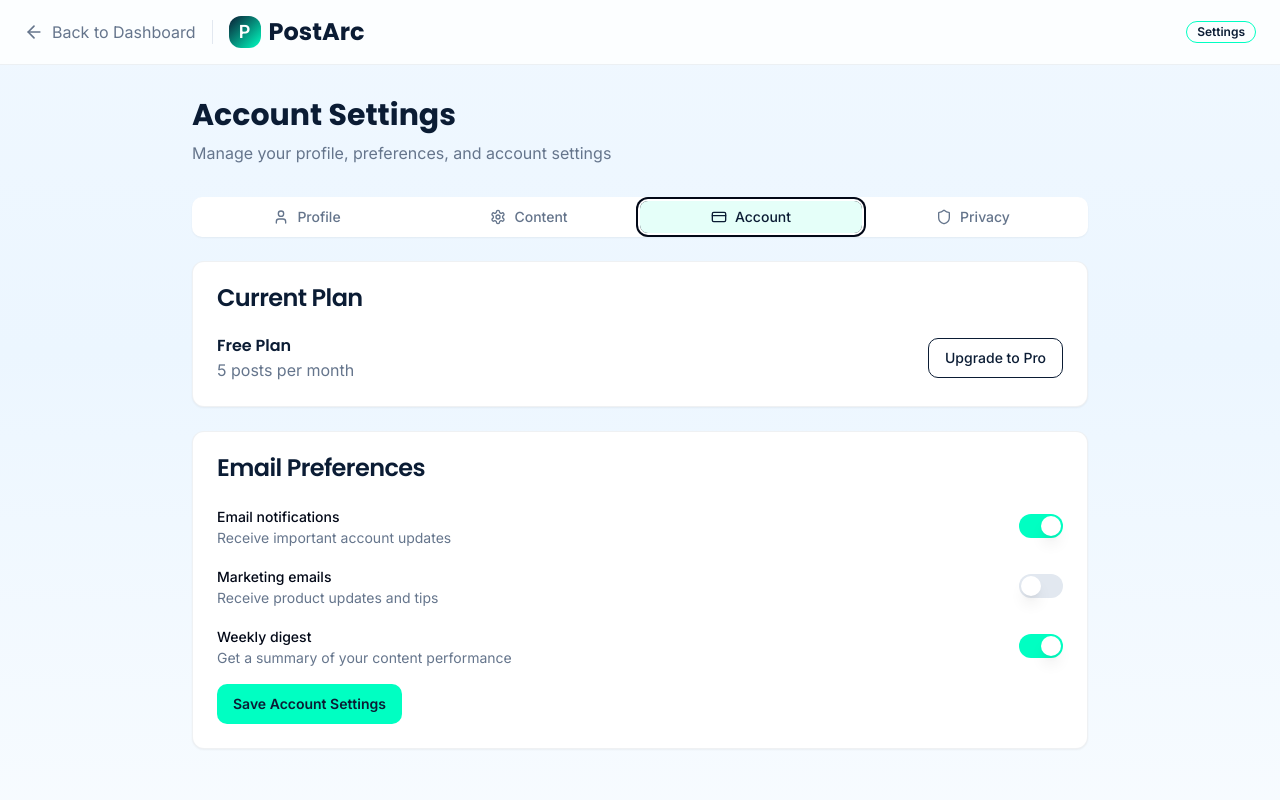
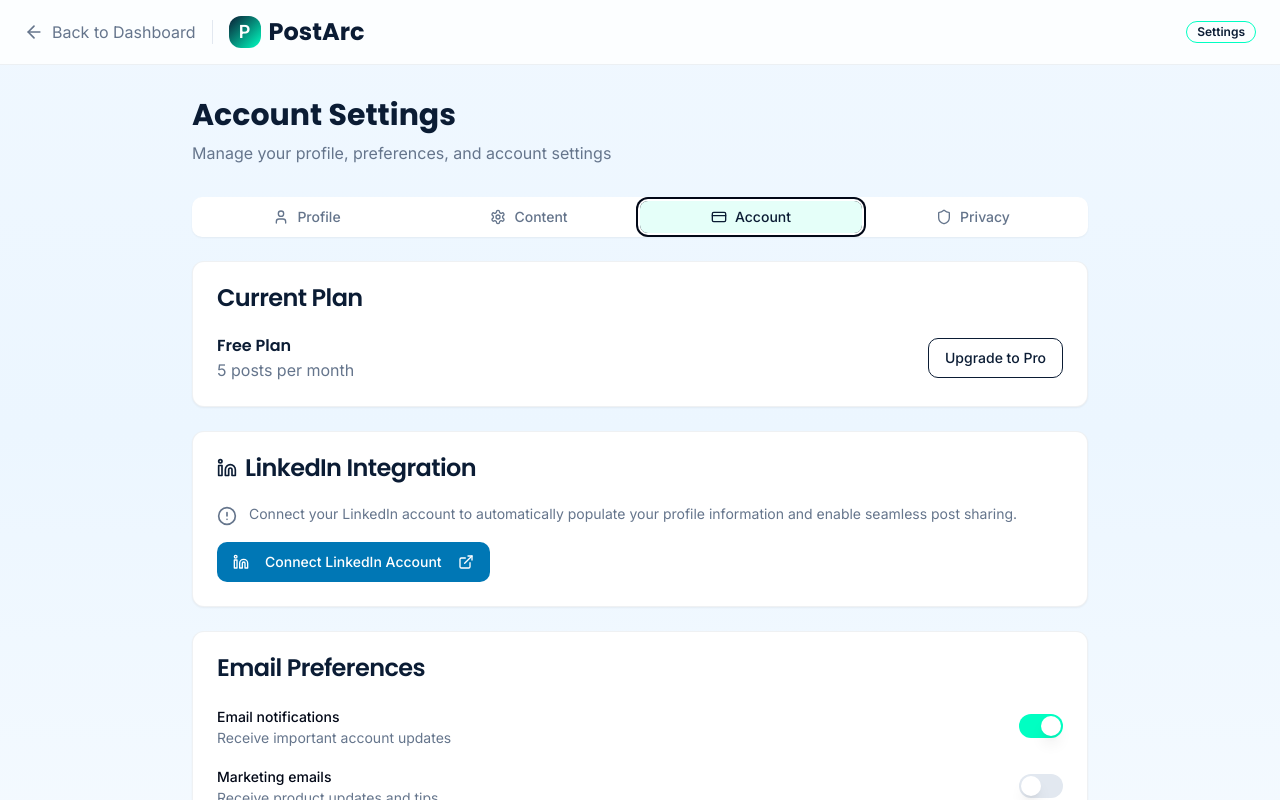
Before and after one commit to harrykioko/postarc-genesis-flow, a React (Vite) app: page /settings in a window 1280 px wide. Both pictures are taken after a click on the tab "Account". Shown: the top 800 px of the page. Built offline with nearby package versions, Linux system fonts and the light colour scheme.

Commit message:
Add LinkedIn account connection UI
Adds UI elements to the account settings page for connecting a LinkedIn account.

```diff
--- a/src/pages/Settings.tsx
+++ b/src/pages/Settings.tsx
@@ -9,7 +9,7 @@ import { Tabs, TabsContent, TabsList, TabsTrigger } from "@/components/ui/tabs";
 import { Switch } from "@/components/ui/switch";
 import { Badge } from "@/components/ui/badge";
 import { Separator } from "@/components/ui/separator";
-import { ArrowLeft, User, Settings as SettingsIcon, Shield, CreditCard } from "lucide-react";
+import { ArrowLeft, User, Settings as SettingsIcon, Shield, CreditCard, Linkedin, ExternalLink, CheckCircle, AlertCircle } from "lucide-react";
 import { Link } from "react-router-dom";
 import { useToast } from "@/hooks/use-toast";
 
@@ -35,6 +35,15 @@ const Settings = () => {
     emailNotifications: true,
     marketingEmails: false,
     weeklyDigest: true
+  });
+
+  // LinkedIn connection state
+  const [linkedinConnected, setLinkedinConnected] = useState(false);
+  const [linkedinProfile, setLinkedinProfile] = useState({
+    name: "",
+    profileUrl: "",
+    profileImage: "",
+    connectedAt: ""
   });
 
   const templates = [
@@ -63,6 +72,35 @@ const Settings = () => {
     toast({
       title: "Account settings updated",
       description: "Your account settings have been saved successfully.",
+    });
+  };
+
+  const handleLinkedinConnect = () => {
+    // Simulate LinkedIn OAuth connection
+    setLinkedinConnected(true);
+    setLinkedinProfile({
+      name: "John Doe",
+      profileUrl: "https://linkedin.com/in/johndoe",
+      profileImage: "/placeholder.svg",
+      connectedAt: new Date().toLocaleDateString()
+    });
+    toast({
+      title: "LinkedIn connected",
+      description: "Your LinkedIn account has been successfully connected.",
+    });
+  };
+
+  const handleLinkedinDisconnect = () => {
+    setLinkedinConnected(false);
+    setLinkedinProfile({
+      name: "",
+      profileUrl: "",
+      profileImage: "",
+      connectedAt: ""
+    });
+    toast({
+      title: "LinkedIn disconnected",
+      description: "Your LinkedIn account has been disconnected.",
     });
   };
 
@@ -283,6 +321,83 @@ const Settings = () => {
 
                 <Card className="bg-white border-slate/10 rounded-xl shadow-sm hover:shadow-md hover:ring-1 hover:ring-neon/10 transition-all duration-200">
                   <CardHeader>
+                    <CardTitle className="font-heading text-midnight flex items-center space-x-2">
+                      <Linkedin className="w-5 h-5" />
+                      <span>LinkedIn Integration</span>
+                    </CardTitle>
+                  </CardHeader>
+                  <CardContent className="space-y-4">
+                    {!linkedinConnected ? (
+                      <div className="space-y-4">
+                        <div className="flex items-start space-x-3">
+                          <AlertCircle className="w-5 h-5 text-slate mt-0.5" />
+                          <div>
+                            <p className="text-slate text-sm">
+                              Connect your LinkedIn account to automatically populate your profile information and enable seamless post sharing.
+                            </p>
+                          </div>
+                        </div>
+                        <Button
+                          onClick={handleLinkedinConnect}
+                          className="bg-[#0077B5] text-white hover:bg-[#0077B5]/90 flex items-center space-x-2"
+                        >
+                          <Linkedin className="w-4 h-4" />
+                          <span>Connect LinkedIn Account</span>
+                          <ExternalLink className="w-3 h-3" />
+                        </Button>
+                      </div>
+                    ) : (
+                      <div className="space-y-4">
+                        <div className="flex items-center justify-between p-4 bg-green-50 border border-green-200 rounded-lg">
+                          <div className="flex items-center space-x-3">
+                            <CheckCircle className="w-5 h-5 text-green-600" />
+                            <div>
+                              <div className="flex items-center space-x-2">
+                                <img
+                                  src={linkedinProfile.profileImage}
+                                  alt="Profile"
+                                  className="w-8 h-8 rounded-full"
+                                />
+                                <div>
+                                  <p className="font-semibold text-green-800">{linkedinProfile.name}</p>
+                                  <p className="text-xs text-green-600">Connected on {linkedinProfile.connectedAt}</p>
+                                </div>
+                              </div>
+                            </div>
+                          </div>
+                          <div className="flex items-center space-x-2">
+                            <Button
+                              variant="outline"
+                              size="sm"
+                              className="border-green-600 text-green-600 hover:bg-green-600 hover:text-white"
+                              onClick={() => window.open(linkedinProfile.profileUrl, '_blank')}
+                            >
+                              <ExternalLink className="w-3 h-3 mr-1" />
+                              View Profile
+                            </Button>
+                          </div>
+                        </div>
+                        <div className="flex justify-between items-center">
+                          <div>
+                            <p className="text-sm font-medium text-midnight">Account Connected</p>
+                            <p className="text-xs text-slate">Your LinkedIn account is successfully connected</p>
+                          </div>
+                          <Button
+                            variant="outline"
+                            size="sm"
+                            onClick={handleLinkedinDisconnect}
+                            className="border-red-300 text-red-600 hover:bg-red-50"
+                          >
+                            Disconnect
+                          </Button>
+                        </div>
+                      </div>
+                    )}
+                  </CardContent>
+                </Card>
+
+                <Card className="bg-white border-slate/10 rounded-xl shadow-sm hover:shadow-md hover:ring-1 hover:ring-neon/10 transition-all duration-200">
+                  <CardHeader>
                     <CardTitle className="font-heading text-midnight">Email Preferences</CardTitle>
                   </CardHeader>
                   <CardContent className="space-y-4">
```
